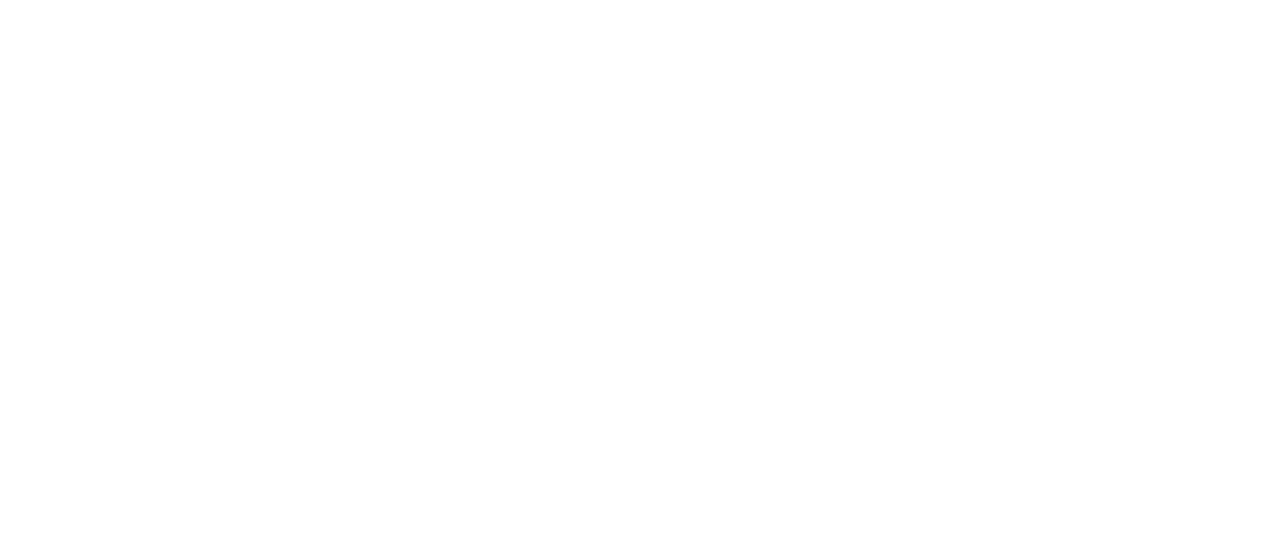
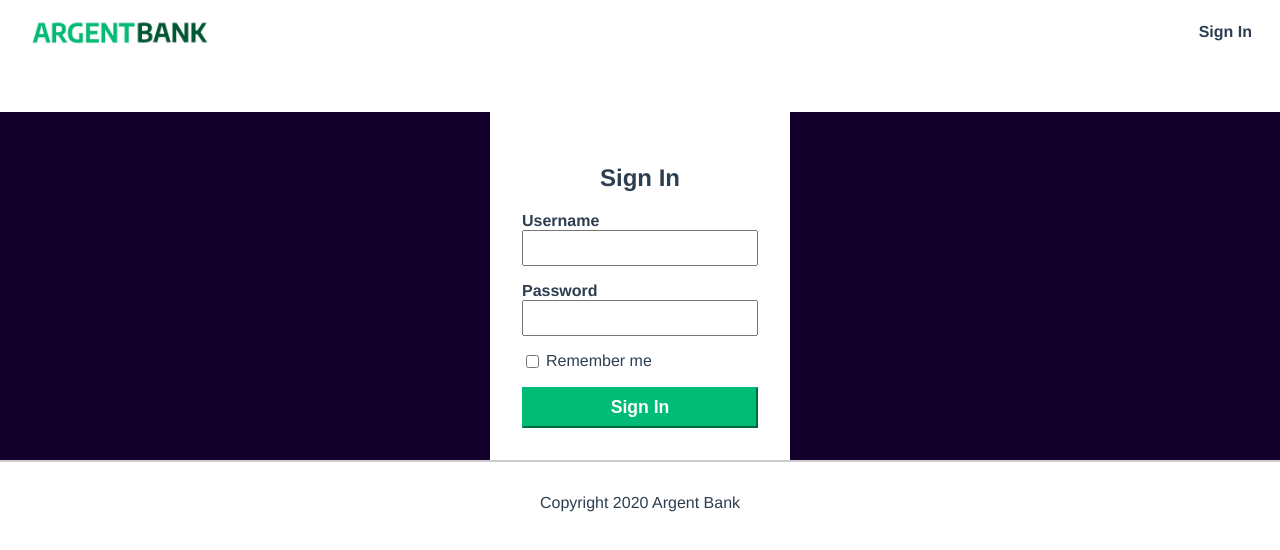
Before and after one commit to Sco10969/Project-13-Bank-REACT, a React (Vite) app: page /login in a window 1280 px wide. Shown: the top 550 px of the page. Built offline with nearby package versions, Linux system fonts and the light colour scheme.

Commit message:
✨ feat: integrer la maquette Login (phase 1.2)

```diff
--- a/src/pages/LoginPage.jsx
+++ b/src/pages/LoginPage.jsx
@@ -1,3 +1,55 @@
+import { Link } from 'react-router-dom'
+
 export default function LoginPage() {
-    return <main />
+    return (
+        <>
+            <nav className="main-nav">
+                <Link className="main-nav-logo" to="/">
+                    <img
+                        className="main-nav-logo-image"
+                        src="/assets/img/argentBankLogo.png"
+                        alt="Argent Bank Logo"
+                    />
+                    <h1 className="sr-only">Argent Bank</h1>
+                </Link>
+                <div>
+                    <Link className="main-nav-item" to="/login">
+                        <i className="fa fa-user-circle"></i> Sign In
+                    </Link>
+                </div>
+            </nav>
+
+            <main className="main bg-dark">
+                <section className="sign-in-content">
+                    <i className="fa fa-user-circle sign-in-icon"></i>
+                    <h1>Sign In</h1>
+
+                    <form>
+                        <div className="input-wrapper">
+                            <label htmlFor="username">Username</label>
+                            <input type="text" id="username" />
+                        </div>
+
+                        <div className="input-wrapper">
+                            <label htmlFor="password">Password</label>
+                            <input type="password" id="password" />
+                        </div>
+
+                        <div className="input-remember">
+                            <input type="checkbox" id="remember-me" />
+                            <label htmlFor="remember-me">Remember me</label>
+                        </div>
+
+                        <button type="button" className="sign-in-button">
+                            Sign In
+                        </button>
+                    </form>
+                </section>
+            </main>
+
+            <footer className="footer">
+                <p className="footer-text">Copyright 2020 Argent Bank</p>
+            </footer>
+        </>
+    )
 }
```
